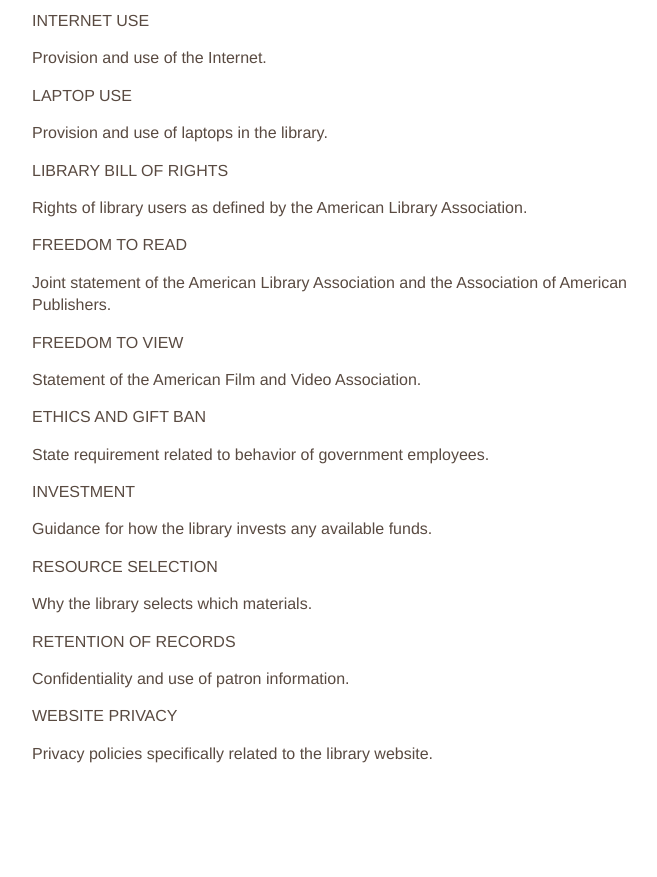
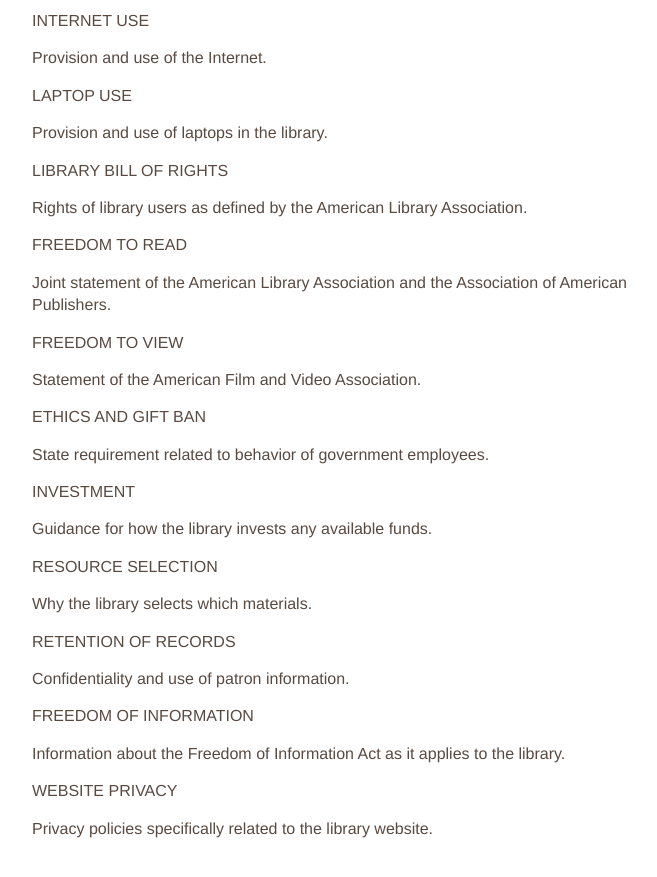
Before and after one commit to skokielibrary/spl-content, a Jekyll site: the page built from _content/christie/about--policies.markdown, in a window 1280 px wide and 900 px high, scrolled down 983 px. Shown: the top 877 px of the window, without its empty margins (126-783 px from the left). Built offline with Jekyll 4.4.1, drawn with Linux system fonts in a browser that asks for light colours; before the commit the page ends 1808 px from its top, so only the background shows below that.

Commit message:
Updated about--policies.markdown

```diff
--- a/_content/christie/about--policies.markdown
+++ b/_content/christie/about--policies.markdown
@@ -76,6 +76,12 @@ Why the library selects which materials.
 
 Confidentiality and use of patron information.
 
+###Freedom of Information
+
+Information about the Freedom of Information Act as it applies to the library.
+
+
+
 ###Website Privacy
 
 Privacy policies specifically related to the library website.
```
